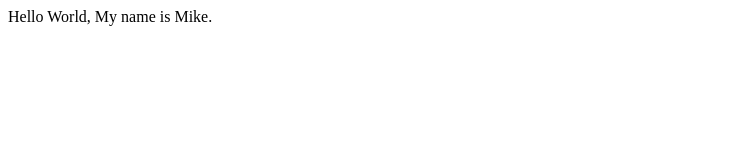
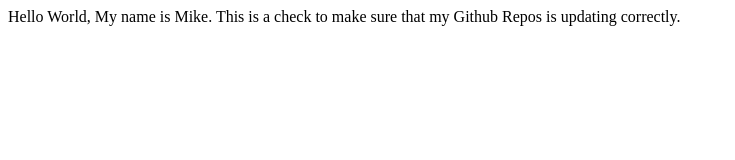
Before and after one commit to Weber-Dad89/CS-1030-Final-Project, a plain HTML site: page index.html in a window 1280 px wide. Shown: the whole page, without its empty margins (0-735 px from the left). Drawn offline with Linux system fonts and the light colour scheme.

Commit message:
I added more to index.

```diff
--- a/index.html
+++ b/index.html
@@ -7,5 +7,8 @@
 </head>
 <body>
     Hello World, My name is Mike.
+
+
+    This is a check to make sure that my Github Repos is updating correctly.
 </body>
 </html>
```
